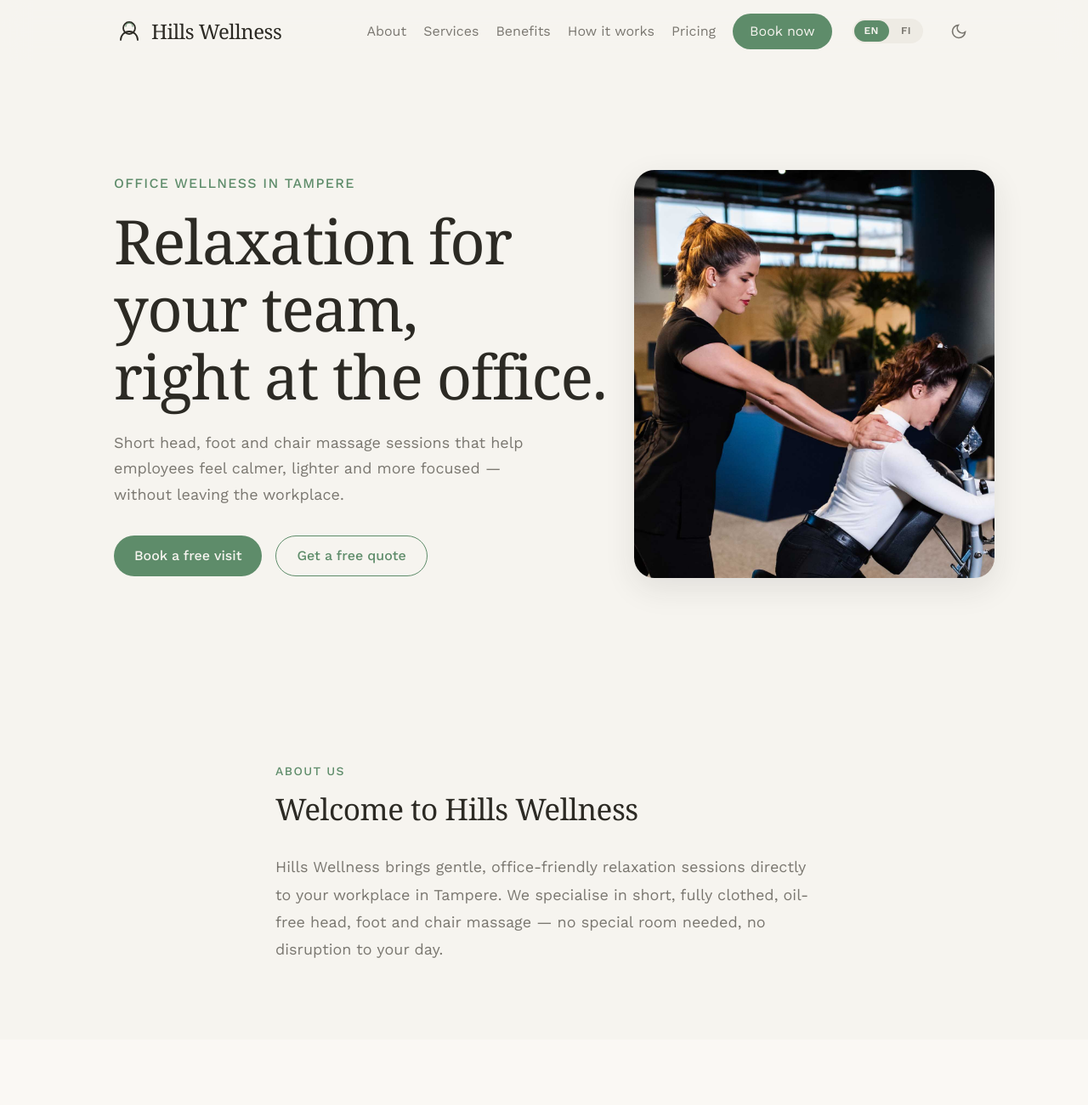
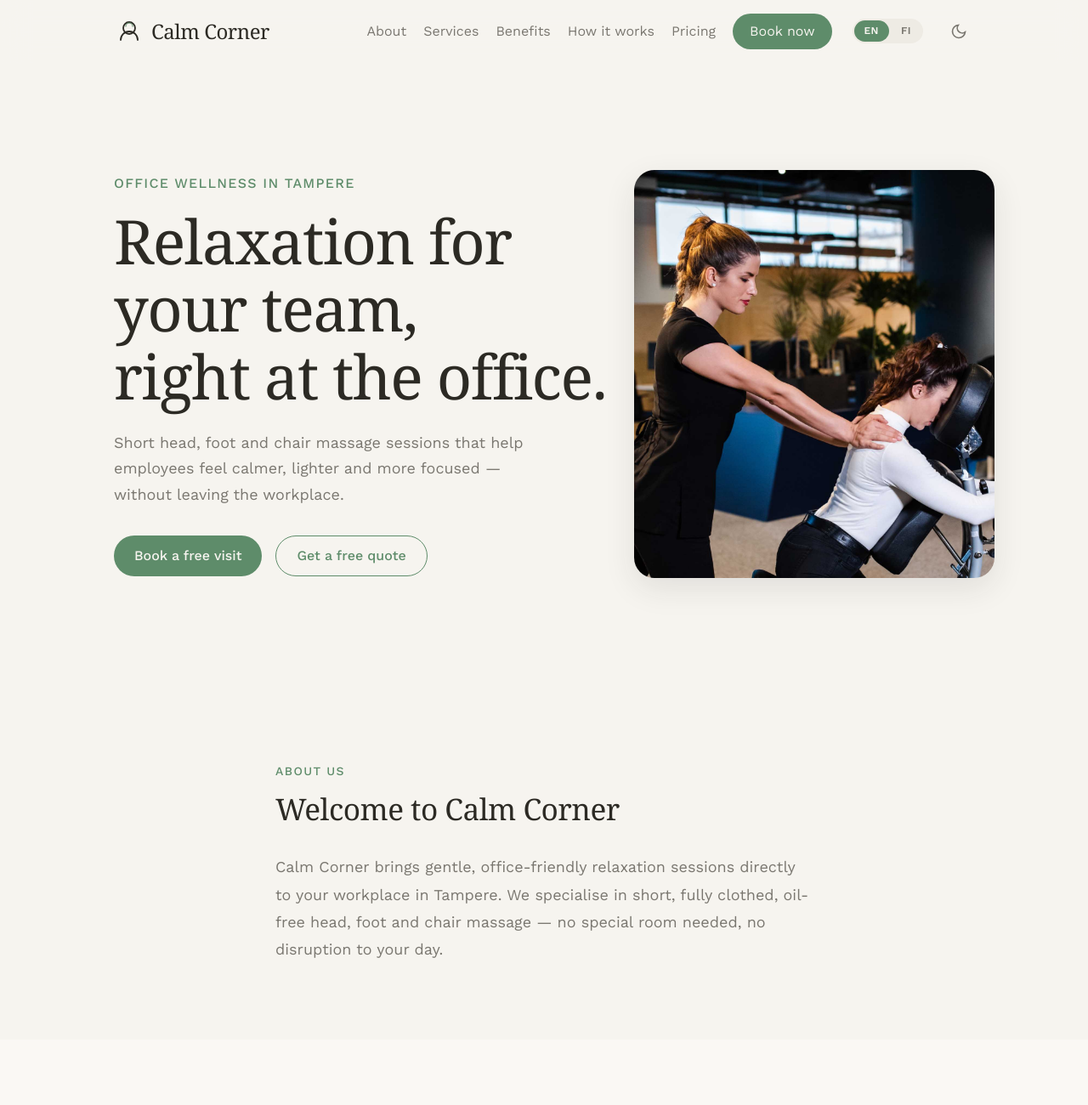
Before and after one commit to desilvasha/calm-corner, a plain HTML site: page index.html in a window 1280 px wide. Shown: the top 1300 px of the page at 85% size. Drawn offline with nearby package versions, Linux system fonts and the light colour scheme; a web font is replaced by a local one.

Commit message:
Rebrand: Hills Wellness → Calm Corner, email updated to hello@calmcorner.fi

```diff
--- a/i18n.js
+++ b/i18n.js
@@ -23,8 +23,8 @@ const translations = {
 
   // ── About ──
   "about.tag":        { en: "About us",             fi: "Meistä" },
-  "about.title":      { en: "Welcome to Hills Wellness", fi: "Tervetuloa Hills Wellnessiin" },
-  "about.text":       { en: "Hills Wellness brings gentle, office-friendly relaxation sessions directly to your workplace in Tampere. We specialise in short, fully clothed, oil-free head, foot and chair massage — no special room needed, no disruption to your day.", fi: "Hills Wellness tuo lempeitä, toimistoystävällisiä rentoutushetkiä suoraan työpaikallesi Tampereella. Olemme erikoistuneet lyhyisiin, vaatteet päällä tehtäviin, öljyttömiin pää-, jalka- ja tuolihierontoihin — ei erityistä tilaa tarvita, ei häiriötä päiväänne." },
+  "about.title":      { en: "Welcome to Calm Corner", fi: "Tervetuloa Calm Corneriin" },
+  "about.text":       { en: "Calm Corner brings gentle, office-friendly relaxation sessions directly to your workplace in Tampere. We specialise in short, fully clothed, oil-free head, foot and chair massage — no special room needed, no disruption to your day.", fi: "Calm Corner tuo lempeitä, toimistoystävällisiä rentoutushetkiä suoraan työpaikallesi Tampereella. Olemme erikoistuneet lyhyisiin, vaatteet päällä tehtäviin, öljyttömiin pää-, jalka- ja tuolihierontoihin — ei erityistä tilaa tarvita, ei häiriötä päiväänne." },
 
   // ── Services ──
   "services.tag":     { en: "Our services",        fi: "Palvelumme" },
@@ -71,25 +71,25 @@ const translations = {
 
   // ── Krishan ──
   "krishan.tag":      { en: "Our team",                    fi: "Tiimimme" },
-  "krishan.title":    { en: "The people behind Hills Wellness", fi: "Hills Wellnessin tekijät" },
+  "krishan.title":    { en: "The people behind Calm Corner", fi: "Calm Cornerin tekijät" },
   "krishan.text":     { en: "We are a small, wellness-focused team based in Tampere. We specialise in gentle, non-medical head, foot and chair massage designed specifically for office environments. Our goal is simple: to bring a moment of calm into busy workdays.", fi: "Olemme pieni, hyvinvointiin keskittyvä tiimi Tampereelta. Olemme erikoistuneet lempeään, ei-lääkinnälliseen pää-, jalka- ja tuolihierontaan, joka on suunniteltu erityisesti toimistoympäristöihin. Tavoitteemme on yksinkertainen: tuoda rauhoittava hetki kiireisiin työpäiviin." },
 
   // ── Contact ──
   "contact.tag":      { en: "Let's talk",                     fi: "Keskustellaan" },
-  "contact.title":    { en: "Bring Hills Wellness to your office", fi: "Tuo Hills Wellness toimistollesi" },
+  "contact.title":    { en: "Bring Calm Corner to your office", fi: "Tuo Calm Corner toimistollesi" },
   "contact.email":    { en: "Email",     fi: "Sähköposti" },
   "contact.phone":    { en: "Phone",     fi: "Puhelin" },
   "contact.location": { en: "Location",  fi: "Sijainti" },
   "contact.btn":      { en: "Send us a message", fi: "Lähetä meille viesti" },
 
   // ── Footer ──
-  "footer.copy":      { en: "&copy; 2026 Hills Wellness. Tampere, Finland.", fi: "&copy; 2026 Hills Wellness. Tampere, Suomi." },
+  "footer.copy":      { en: "&copy; 2026 Calm Corner. Tampere, Finland.", fi: "&copy; 2026 Calm Corner. Tampere, Suomi." },
 
   // ── Benefits page ──
   "ben.breadcrumb":   { en: "&larr; Back to home", fi: "&larr; Takaisin etusivulle" },
   "ben.title":        { en: "How Massage Supports the Body and Mind", fi: "Miten hieronta tukee kehoa ja mieltä" },
   "ben.intro":        { en: "Gentle touch creates real changes in how we feel, move and function.", fi: "Lempeä kosketus saa aikaan todellisia muutoksia siinä, miten tunnemme, liikumme ja toimimme." },
-  "ben.intro.sub":    { en: "Hills Wellness offers head, foot and chair massage designed specifically for office environments. These short sessions may be simple, but the effects on the body and mind can be surprisingly powerful.", fi: "Hills Wellness tarjoaa pää-, jalka- ja tuolihierontaa, joka on suunniteltu erityisesti toimistoympäristöihin. Nämä lyhyet hetket voivat olla yksinkertaisia, mutta vaikutukset kehoon ja mieleen voivat olla yllättävän voimakkaita." },
+  "ben.intro.sub":    { en: "Calm Corner offers head, foot and chair massage designed specifically for office environments. These short sessions may be simple, but the effects on the body and mind can be surprisingly powerful.", fi: "Calm Corner tarjoaa pää-, jalka- ja tuolihierontaa, joka on suunniteltu erityisesti toimistoympäristöihin. Nämä lyhyet hetket voivat olla yksinkertaisia, mutta vaikutukset kehoon ja mieleen voivat olla yllättävän voimakkaita." },
   "ben.prompt":       { en: "Here's what happens during and after a relaxation massage.", fi: "Tässä on mitä tapahtuu rentoutushieronnan aikana ja sen jälkeen." },
 
   "ben.1.title":      { en: "The Body Shifts Into \"Relax Mode\"", fi: "Keho siirtyy \"rentoutumistilaan\"" },
@@ -140,7 +140,7 @@ const translations = {
   "ben.why.title":    { en: "Why These Benefits Matter at Work", fi: "Miksi nämä hyödyt ovat tärkeitä työssä" },
   "ben.why.text":     { en: "Short, fully clothed, office-friendly massage sessions are one of the simplest ways to support employee wellbeing. They require no special equipment, no undressing and no disruption to the workday — just a calm moment that makes everything feel lighter.", fi: "Lyhyet, vaatteet päällä tehtävät, toimistoystävälliset hierontahetket ovat yksi yksinkertaisimmista tavoista tukea työntekijöiden hyvinvointia. Ne eivät vaadi erikoisvälineitä, riisuutumista tai häiriötä työpäivään — vain rauhallisen hetken, joka saa kaiken tuntumaan kevyemmältä." },
   "ben.cta.title":    { en: "Bring These Benefits to Your Workplace", fi: "Tuo nämä hyödyt työpaikallesi" },
-  "ben.cta.text":     { en: "Hills Wellness offers head, foot and chair relaxation massage sessions for offices in Tampere.", fi: "Hills Wellness tarjoaa pää-, jalka- ja tuolihierontaa toimistoille Tampereella." },
+  "ben.cta.text":     { en: "Calm Corner offers head, foot and chair relaxation massage sessions for offices in Tampere.", fi: "Calm Corner tarjoaa pää-, jalka- ja tuolihierontaa toimistoille Tampereella." },
 };
 
 /* ── Engine ──────────────────────────────────────────────────────────── */
--- a/index.html
+++ b/index.html
@@ -3,11 +3,11 @@
 <head>
   <meta charset="UTF-8">
   <meta name="viewport" content="width=device-width, initial-scale=1.0">
-  <title>Hills Wellness — Office Massage in Tampere</title>
+  <title>Calm Corner — Office Massage in Tampere</title>
   <meta name="description" content="On-site head, foot and chair massage for offices in Tampere. Short, oil-free relaxation sessions that fit into the workday.">
 
   <!-- Open Graph -->
-  <meta property="og:title" content="Hills Wellness — Office Massage in Tampere">
+  <meta property="og:title" content="Calm Corner — Office Massage in Tampere">
   <meta property="og:description" content="Short head, foot and chair massage sessions that help employees feel calmer, lighter and more focused.">
   <meta property="og:type" content="website">
 
@@ -24,14 +24,14 @@
   <!-- ═══════════════════════════════════════ NAV ═══════════════════════════════════════ -->
   <header class="header" id="header">
     <nav class="nav">
-      <a href="#" class="logo" aria-label="Hills Wellness home">
+      <a href="#" class="logo" aria-label="Calm Corner home">
         <!-- SVG Logo: stylised hands cradling a leaf/head silhouette -->
         <svg width="36" height="36" viewBox="0 0 36 36" fill="none" xmlns="http://www.w3.org/2000/svg" aria-hidden="true">
           <circle cx="18" cy="14" r="7" stroke="currentColor" stroke-width="1.8"/>
           <path d="M8 28c0-5.5 4.5-10 10-10s10 4.5 10 10" stroke="currentColor" stroke-width="1.8" stroke-linecap="round"/>
           <path d="M14 12c0-2.2 1.8-4 4-4s4 1.8 4 4" stroke="var(--color-accent)" stroke-width="1.5" stroke-linecap="round" opacity="0.7"/>
         </svg>
-        <span class="logo-text">Hills Wellness</span>
+        <span class="logo-text">Calm Corner</span>
       </a>
       <div class="nav-links" id="navLinks">
         <a href="#about" data-i18n="nav.about">About</a>
@@ -77,8 +77,8 @@
     <section class="section about" id="about">
       <div class="container container--narrow">
         <p class="section-tag" data-i18n="about.tag">About us</p>
-        <h2 class="section-title" data-i18n="about.title">Welcome to Hills Wellness</h2>
-        <p class="about-text" data-i18n="about.text">Hills Wellness brings gentle, office-friendly relaxation sessions directly to your workplace in Tampere. We specialise in short, fully clothed, oil-free head, foot and chair massage — no special room needed, no disruption to your day.</p>
+        <h2 class="section-title" data-i18n="about.title">Welcome to Calm Corner</h2>
+        <p class="about-text" data-i18n="about.text">Calm Corner brings gentle, office-friendly relaxation sessions directly to your workplace in Tampere. We specialise in short, fully clothed, oil-free head, foot and chair massage — no special room needed, no disruption to your day.</p>
       </div>
     </section>
 
@@ -253,7 +253,7 @@
     <section class="section krishan" id="krishan">
       <div class="container container--narrow">
         <p class="section-tag" data-i18n="krishan.tag">Our team</p>
-        <h2 class="section-title" data-i18n="krishan.title">The people behind Hills Wellness</h2>
+        <h2 class="section-title" data-i18n="krishan.title">The people behind Calm Corner</h2>
         <div class="krishan-content">
           <div class="krishan-avatar">
             <div class="avatar-placeholder">HW</div>
@@ -267,14 +267,14 @@
     <section class="section contact" id="contact">
       <div class="container container--narrow">
         <p class="section-tag" data-i18n="contact.tag">Let's talk</p>
-        <h2 class="section-title" data-i18n="contact.title">Bring Hills Wellness to your office</h2>
+        <h2 class="section-title" data-i18n="contact.title">Bring Calm Corner to your office</h2>
         <div class="contact-grid">
           <div class="contact-info">
             <div class="contact-item">
               <svg width="20" height="20" viewBox="0 0 24 24" fill="none" stroke="currentColor" stroke-width="2"><path d="M4 4h16c1.1 0 2 .9 2 2v12c0 1.1-.9 2-2 2H4c-1.1 0-2-.9-2-2V6c0-1.1.9-2 2-2z"/><polyline points="22,6 12,13 2,6"/></svg>
               <div>
                 <p class="contact-label" data-i18n="contact.email">Email</p>
-                <a href="mailto:hello@hillswellness.fi" class="contact-value">hello@hillswellness.fi</a>
+                <a href="mailto:hello@calmcorner.fi" class="contact-value">hello@calmcorner.fi</a>
               </div>
             </div>
             <div class="contact-item">
@@ -292,7 +292,7 @@
               </div>
             </div>
           </div>
-          <a href="mailto:hello@hillswellness.fi?subject=Hills%20Wellness%20Offer%20Request" class="btn btn-primary btn-large" data-i18n="contact.btn">Send us a message</a>
+          <a href="mailto:hello@calmcorner.fi?subject=Calm%20Corner%20Offer%20Request" class="btn btn-primary btn-large" data-i18n="contact.btn">Send us a message</a>
         </div>
       </div>
     </section>
@@ -302,7 +302,7 @@
   <!-- ═══════════════════════════════════════ FOOTER ═══════════════════════════════════ -->
   <footer class="footer">
     <div class="container">
-      <p data-i18n="footer.copy">&copy; 2026 Hills Wellness. Tampere, Finland.</p>
+      <p data-i18n="footer.copy"><!-- --></p>
     </div>
   </footer>
 
```
Also changed, not shown: benefits.html (+7 -7 lines).
